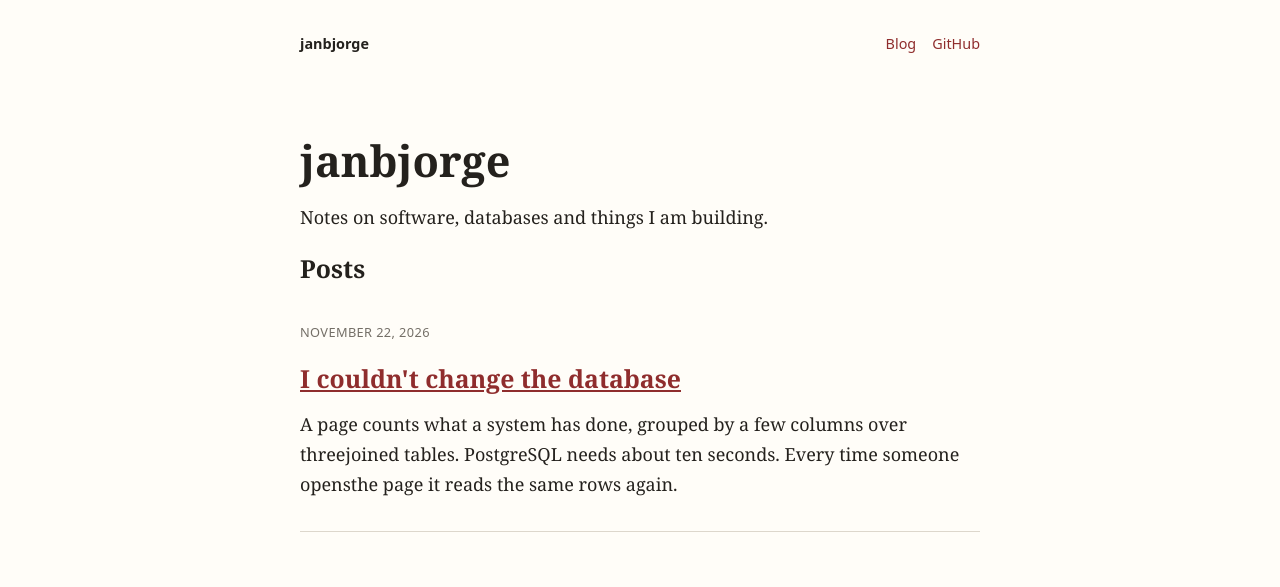
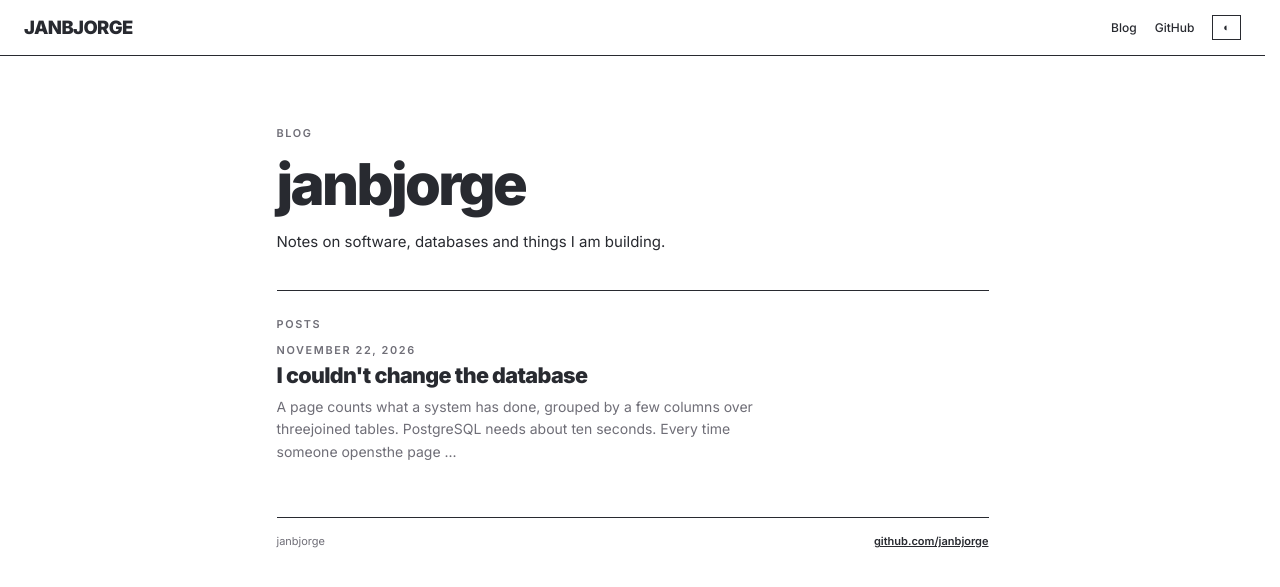
Before and after one commit to janbjorge/janbjorge.github.io, a Jekyll site: the page built from index.md, in a window 1280 px wide. Shown: the top 587 px of the page. Built offline with Jekyll 4.4.1, drawn with Linux system fonts in a browser that asks for light colours.

Commit message:
Use the Stafett theme for the blog

```diff
--- a/_layouts/default.html
+++ b/_layouts/default.html
@@ -3,20 +3,36 @@
 <head>
 <meta charset="utf-8">
 <meta name="viewport" content="width=device-width, initial-scale=1">
-    <title>{% if page.title %}{{ page.title }} | {% endif %}{{ site.title }}</title>
+<title>{% if page.title and page.url != '/' %}{{ page.title }} · {% endif %}{{ site.title }}</title>
 <meta name="description" content="{{ page.description | default: site.description }}">
-    <link rel="stylesheet" href="{{ '/assets/style.css' | relative_url }}">
+{%- comment -%}
+  Synchronous on purpose: it must set data-theme on <html> before first paint
+  or dark-mode visitors get a white flash.
+{%- endcomment %}
+<script src="{{ '/assets/theme.js' | relative_url }}"></script>
+<link rel="icon" href="{{ '/assets/favicon.svg' | relative_url }}" type="image/svg+xml">
+<link rel="preconnect" href="https://fonts.googleapis.com">
+<link rel="preconnect" href="https://fonts.gstatic.com" crossorigin>
+<link rel="stylesheet"
+      href="https://fonts.googleapis.com/css2?family=Inter:wght@400;500;600;700;850&display=swap">
+<link rel="stylesheet" href="{{ '/assets/site.css' | relative_url }}">
 </head>
 <body>
 <header class="site-header">
-      <a class="site-title" href="{{ '/' | relative_url }}">{{ site.title }}</a>
-      <nav>
+  <a class="brand" href="{{ '/' | relative_url }}">{{ site.title }}</a>
+  <nav class="site-nav" aria-label="Main navigation">
     <a href="{{ '/' | relative_url }}">Blog</a>
     <a href="https://github.com/janbjorge">GitHub</a>
+    <button class="btn small ghost theme-icon" type="button" data-theme-toggle
+            aria-label="Switch color theme"></button>
   </nav>
 </header>
-    <main>
+<main class="page">
 {{ content }}
+<footer class="page-foot">
+  <span>{{ site.title }}</span>
+  <a href="https://github.com/janbjorge">github.com/janbjorge</a>
+</footer>
 </main>
 </body>
 </html>
--- /dev/null
+++ b/assets/site.css
@@ -0,0 +1,311 @@
+/* Personal blog.
+ *
+ * Design tokens and hairline-grid conventions are copied from Stafett's site
+ * stylesheet: zero border-radius, no shadows, --ink for structural borders
+ * and --line for internal dividers, Inter with an 850 display weight.
+ */
+
+:root {
+  /* Linear's light theme: white surface, cool gray ink, indigo accent. */
+  --ink: #282a30;
+  --paper: #fff;
+  --muted: #6f6e77;
+  --line: #e9e8ea;
+  --signal: #7170ff;
+
+  --tint-faint: rgba(0, 0, 0, 0.02);
+  --tint-soft: rgba(0, 0, 0, 0.03);
+  --tint-strong: rgba(0, 0, 0, 0.04);
+
+  --font-sans: Inter, "Inter var", system-ui, -apple-system, "Segoe UI",
+    sans-serif;
+  --font-mono: ui-monospace, SFMono-Regular, "SF Mono", Menlo, Consolas,
+    monospace;
+}
+
+/* Linear's dark theme. theme.js sets data-theme on <html> before first paint:
+ * the OS preference by default, a localStorage override once the reader has
+ * clicked the toggle. Only surfaces change; the accent is shared. */
+[data-theme="dark"] {
+  color-scheme: dark;
+
+  --ink: #f7f8f8;
+  --paper: #08090a;
+  --muted: #8a8f98;
+  --line: #23252a;
+
+  --tint-faint: rgba(255, 255, 255, 0.03);
+  --tint-soft: rgba(255, 255, 255, 0.04);
+  --tint-strong: rgba(255, 255, 255, 0.06);
+}
+
+*,
+*::before,
+*::after {
+  box-sizing: border-box;
+}
+
+html {
+  color-scheme: light;
+  /* Reserve the scrollbar's width on every page so navigation between a
+   * short page and a long one does not shift the layout sideways. */
+  scrollbar-gutter: stable;
+}
+
+body {
+  margin: 0;
+  background: var(--paper);
+  color: var(--ink);
+  font-family: var(--font-sans);
+  font-synthesis: none;
+  -webkit-font-smoothing: antialiased;
+}
+
+a {
+  color: var(--ink);
+}
+
+/* ---------------------------------------------------------------- primitives */
+
+.eyebrow {
+  font: 600 0.68rem/1 var(--font-sans);
+  letter-spacing: 0.15em;
+  text-transform: uppercase;
+  color: var(--muted);
+}
+
+.btn {
+  font: 600 12px/1 var(--font-sans);
+  padding: 10px 16px;
+  border: 1px solid var(--ink);
+  background: var(--ink);
+  color: var(--paper);
+  text-decoration: none;
+  cursor: pointer;
+  border-radius: 0;
+}
+
+.btn.ghost {
+  background: transparent;
+  color: var(--ink);
+}
+
+.btn.small {
+  font-size: 11px;
+  padding: 6px 10px;
+}
+
+.btn:focus-visible,
+a:focus-visible {
+  outline: 2px solid var(--signal);
+  outline-offset: 1px;
+}
+
+/* ------------------------------------------------------------------- header */
+
+.site-header {
+  min-height: 56px;
+  padding: 12px 24px;
+  border-bottom: 1px solid var(--ink);
+  display: flex;
+  align-items: center;
+  justify-content: space-between;
+  gap: 20px;
+}
+
+.brand {
+  font: 850 1.15rem/1 var(--font-sans);
+  letter-spacing: -0.03em;
+  text-decoration: none;
+  text-transform: uppercase;
+  color: var(--ink);
+}
+
+.site-nav {
+  display: flex;
+  align-items: center;
+  justify-content: flex-end;
+  flex-wrap: wrap;
+  gap: 10px 18px;
+  font: 500 12px/1 var(--font-sans);
+}
+
+.site-nav a:not(.btn) {
+  color: var(--ink);
+  text-decoration: none;
+  white-space: nowrap;
+}
+
+.site-nav a:not(.btn):hover {
+  text-decoration: underline;
+}
+
+/* The toggle's glyph is painted here so no script rewrites button text. */
+.theme-icon::after {
+  content: "◐";
+}
+
+/* -------------------------------------------------------------------- page */
+
+.page {
+  max-width: 760px;
+  margin: 0 auto;
+  padding: 72px 24px 96px;
+  display: flex;
+  flex-direction: column;
+  gap: 24px;
+}
+
+.page h1 {
+  margin: 0;
+  font: 850 clamp(2.4rem, 6vw, 3.6rem) / 0.95 var(--font-sans);
+  letter-spacing: -0.045em;
+}
+
+.page-hero {
+  display: flex;
+  flex-direction: column;
+  gap: 18px;
+}
+
+.lede {
+  margin: 0;
+  max-width: 58ch;
+  font-size: 15px;
+  line-height: 1.6;
+}
+
+/* Each section is opened by a rule in --ink, which carries the page's
+ * rhythm, so a section needs no border of its own. */
+.page-section {
+  display: flex;
+  flex-direction: column;
+  gap: 16px;
+  border-top: 1px solid var(--ink);
+  padding-top: 28px;
+  margin-top: 12px;
+}
+
+/* -------------------------------------------------------------- post list */
+
+.post-list {
+  list-style: none;
+  margin: 0;
+  padding: 0;
+  display: flex;
+  flex-direction: column;
+}
+
+.post-list li {
+  display: flex;
+  flex-direction: column;
+  gap: 8px;
+  padding: 18px 0;
+  border-top: 1px solid var(--line);
+}
+
+.post-list li:first-child {
+  border-top: none;
+  padding-top: 0;
+}
+
+.post-title {
+  font: 850 1.35rem/1.1 var(--font-sans);
+  letter-spacing: -0.03em;
+  text-decoration: none;
+}
+
+.post-title:hover {
+  text-decoration: underline;
+}
+
+.post-excerpt {
+  margin: 0;
+  max-width: 58ch;
+  font-size: 14px;
+  line-height: 1.6;
+  color: var(--muted);
+}
+
+/* -------------------------------------------------------------------- prose */
+
+.prose {
+  max-width: 72ch;
+  font-size: 16px;
+  line-height: 1.7;
+}
+
+.prose p {
+  margin: 0 0 1.2em;
+}
+
+.prose h2,
+.prose h3 {
+  letter-spacing: -0.02em;
+  margin: 1.8em 0 0.5em;
+}
+
+.prose a {
+  color: var(--ink);
+}
+
+.prose pre {
+  border: 1px solid var(--line);
+  background: var(--tint-faint);
+  padding: 14px;
+  overflow-wrap: anywhere;
+  white-space: pre-wrap;
+  font-family: var(--font-mono);
+  font-size: 12.5px;
+  line-height: 1.6;
+}
+
+.prose code {
+  font-family: var(--font-mono);
+  font-size: 0.88em;
+  background: var(--tint-strong);
+  padding: 0.1em 0.3em;
+}
+
+.prose pre code {
+  font-size: inherit;
+  background: none;
+  padding: 0;
+}
+
+/* ------------------------------------------------------------------- footer */
+
+.page-foot {
+  display: flex;
+  justify-content: space-between;
+  align-items: baseline;
+  flex-wrap: wrap;
+  gap: 12px;
+  border-top: 1px solid var(--ink);
+  padding-top: 16px;
+  margin-top: 12px;
+  font-size: 11px;
+  color: var(--muted);
+}
+
+.page-foot a {
+  font-weight: 600;
+  color: var(--ink);
+}
+
+@media (max-width: 900px) {
+  .site-header {
+    align-items: flex-start;
+    flex-direction: column;
+    gap: 12px;
+    padding: 16px 20px;
+  }
+
+  .site-nav {
+    justify-content: flex-start;
+  }
+
+  .page {
+    padding: 48px 20px 64px;
+  }
+}
--- a/assets/style.css
+++ /dev/null
@@ -1,122 +0,0 @@
-:root {
-  color-scheme: light;
-  --background: #fffdf8;
-  --ink: #24211d;
-  --muted: #746f67;
-  --line: #ddd7cc;
-  --link: #8f2d2d;
-  --code: #f1ede5;
-}
-
-* {
-  box-sizing: border-box;
-}
-
-body {
-  max-width: 720px;
-  margin: 0 auto;
-  padding: 2rem 1.25rem 5rem;
-  background: var(--background);
-  color: var(--ink);
-  font: 18px/1.65 Georgia, "Times New Roman", serif;
-}
-
-a {
-  color: var(--link);
-}
-
-.site-header {
-  display: flex;
-  justify-content: space-between;
-  gap: 1rem;
-  margin-bottom: 5rem;
-  font-family: system-ui, sans-serif;
-  font-size: 0.9rem;
-}
-
-.site-header a {
-  text-decoration: none;
-}
-
-.site-header nav {
-  display: flex;
-  gap: 1rem;
-}
-
-.site-title {
-  color: var(--ink);
-  font-weight: 700;
-}
-
-h1,
-h2 {
-  line-height: 1.15;
-}
-
-h1 {
-  margin-bottom: 0.5rem;
-  font-size: 2.7rem;
-}
-
-h2 {
-  margin-bottom: 0.4rem;
-  font-size: 1.55rem;
-}
-
-.post-date {
-  color: var(--muted);
-  font-family: system-ui, sans-serif;
-  font-size: 0.8rem;
-  letter-spacing: 0.03em;
-  text-transform: uppercase;
-}
-
-.post-summary {
-  margin: 2.5rem 0;
-  padding-bottom: 2rem;
-  border-bottom: 1px solid var(--line);
-}
-
-.post-summary p:last-child {
-  margin-bottom: 0;
-}
-
-article > .post-date {
-  margin-top: 0;
-}
-
-pre,
-code {
-  background: var(--code);
-  font-family: "SFMono-Regular", Consolas, monospace;
-  font-size: 0.85em;
-}
-
-code {
-  padding: 0.12em 0.25em;
-}
-
-pre {
-  overflow-x: auto;
-  padding: 1rem;
-  line-height: 1.45;
-}
-
-pre code {
-  padding: 0;
-}
-
-@media (max-width: 560px) {
-  body {
-    padding-top: 1.25rem;
-    font-size: 17px;
-  }
-
-  .site-header {
-    margin-bottom: 3.5rem;
-  }
-
-  h1 {
-    font-size: 2.2rem;
-  }
-}
--- /dev/null
+++ b/assets/theme.js
@@ -0,0 +1,44 @@
+/* Color-scheme boot and toggle.
+ *
+ * Loaded synchronously from the <head> so data-theme lands on <html> before
+ * first paint. The default follows the OS preference and tracks it live;
+ * clicking a [data-theme-toggle] button stores an override in localStorage,
+ * and that override wins on every later visit.
+ */
+(function () {
+  var media = window.matchMedia("(prefers-color-scheme: dark)");
+
+  function stored() {
+    try {
+      var v = localStorage.getItem("theme");
+      return v === "dark" || v === "light" ? v : null;
+    } catch (e) {
+      return null;
+    }
+  }
+
+  function apply() {
+    var theme = stored() || (media.matches ? "dark" : "light");
+    document.documentElement.setAttribute("data-theme", theme);
+    return theme;
+  }
+
+  apply();
+
+  media.addEventListener("change", function () {
+    if (!stored()) apply();
+  });
+
+  document.addEventListener("click", function (ev) {
+    var btn = ev.target.closest("[data-theme-toggle]");
+    if (!btn) return;
+    var next = apply() === "dark" ? "light" : "dark";
+    document.documentElement.setAttribute("data-theme", next);
+    try {
+      localStorage.setItem("theme", next);
+    } catch (e) {
+      /* Storage blocked (private mode): the flip above still holds for this
+       * page; the next load falls back to the OS preference. */
+    }
+  });
+})();
--- a/index.md
+++ b/index.md
@@ -3,16 +3,21 @@ layout: default
 title: Blog
 ---
 
-# janbjorge
+<section class="page-hero">
+  <span class="eyebrow">Blog</span>
+  <h1>{{ site.title }}</h1>
+  <p class="lede">{{ site.description }}</p>
+</section>
 
-Notes on software, databases and things I am building.
-
-## Posts
-
-{% for post in site.posts %}
-<article class="post-summary">
-  <p class="post-date">{{ post.date | date: "%B %-d, %Y" }}</p>
-  <h2><a href="{{ post.url | relative_url }}">{{ post.title }}</a></h2>
-  <p>{{ post.excerpt | strip_html | strip_newlines }}</p>
-</article>
-{% endfor %}
+<section class="page-section">
+  <span class="eyebrow">Posts</span>
+  <ul class="post-list">
+  {% for post in site.posts %}
+    <li>
+      <span class="eyebrow">{{ post.date | date: "%B %-d, %Y" }}</span>
+      <a class="post-title" href="{{ post.url | relative_url }}">{{ post.title }}</a>
+      <p class="post-excerpt">{{ post.excerpt | strip_html | strip_newlines | truncate: 160 }}</p>
+    </li>
+  {% endfor %}
+  </ul>
+</section>
```
Also changed, not shown: _layouts/post.html (added, +10 -0 lines), _posts/2026-11-22-i-couldnt-change-the-database.md (+1 -1 lines), assets/favicon.svg (added). Lines whose indentation alone changed are shown as unchanged.
